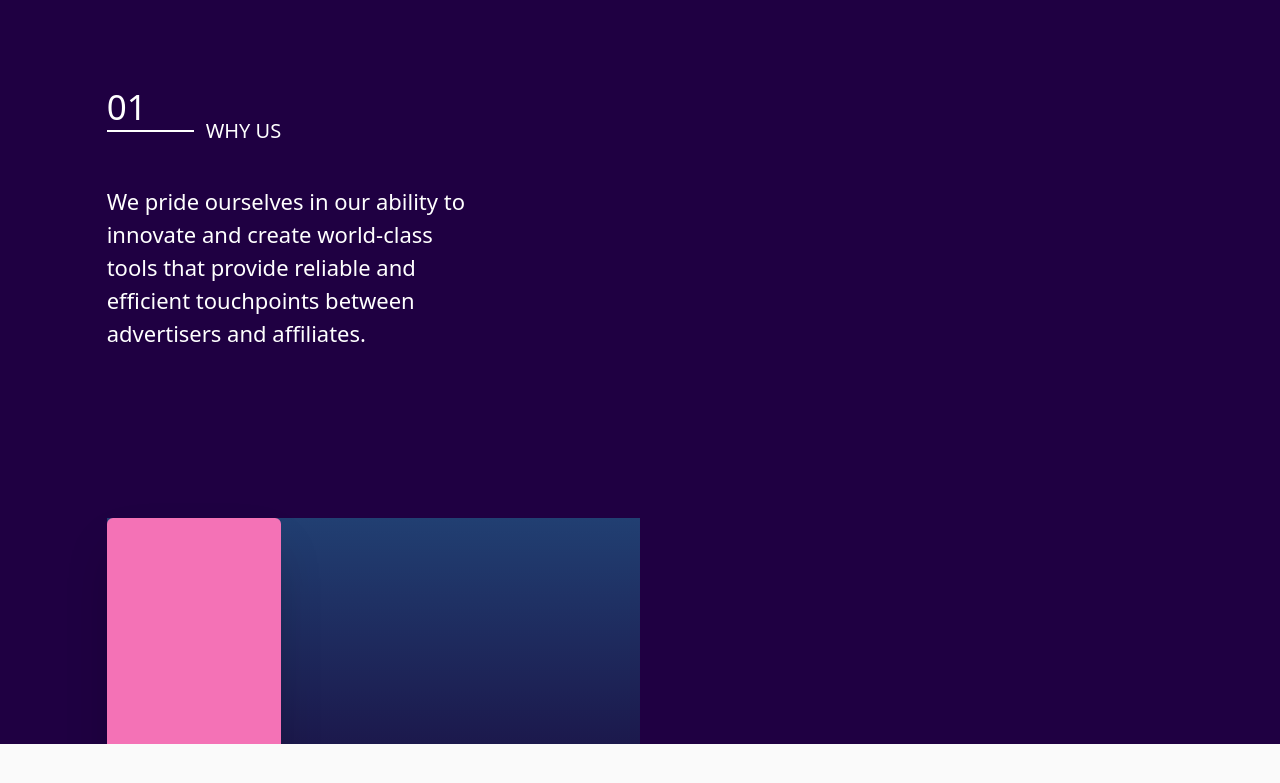
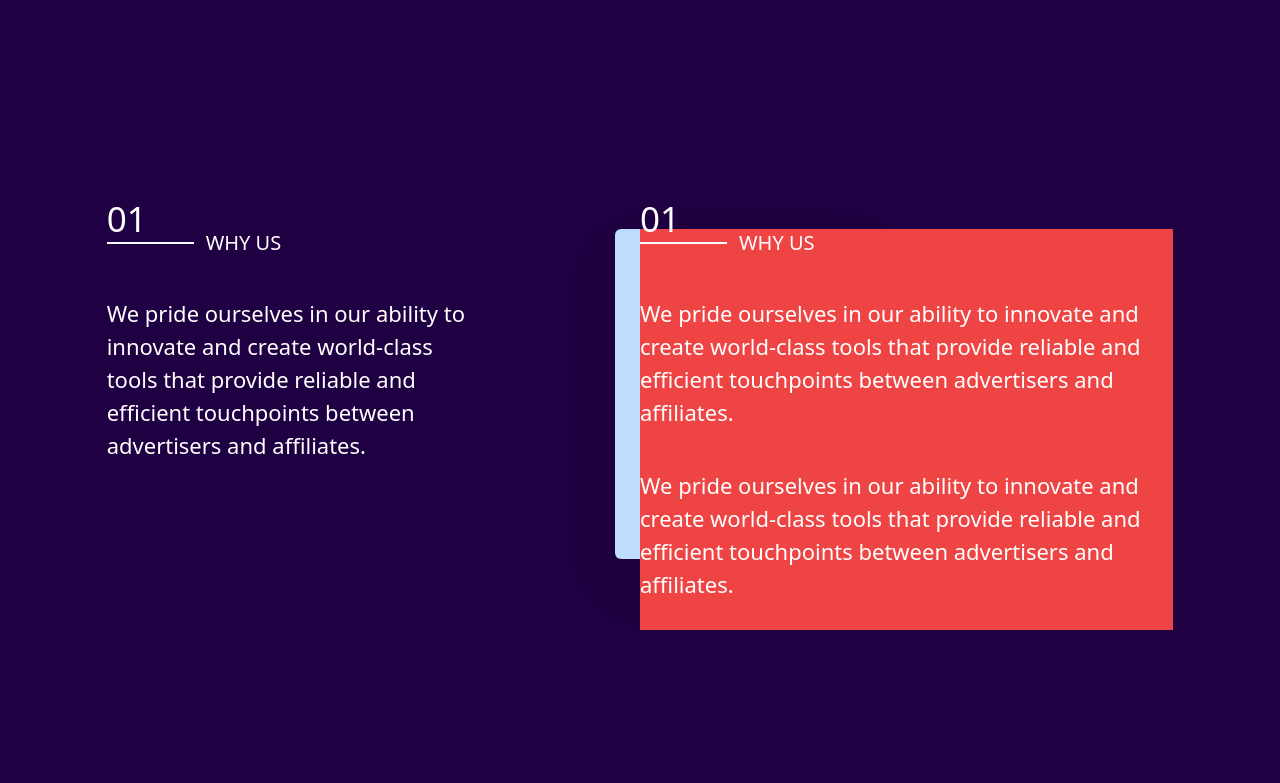
Before and after one commit to Ayomikuolatunji/paddle-frontend-assessment, a Next.js app: page /about in a window 1280 px wide. Shown: the part 1195-1978 px from the top of the page. Before the commit the page ends 1939 px from the top, so only its background shows below. Built offline with nearby package versions, Linux system fonts and the light colour scheme.

Commit message:
still on whyUs

```diff
--- a/layouts/about/Hero.About.tsx
+++ b/layouts/about/Hero.About.tsx
@@ -9,7 +9,7 @@ const Hero = () => {
        <div className='bg-pink-400 h-[330px] w-[260px] rounded-md shadow-2xl sm:opacity-[1] z-20 opacity-0 absolute top-[20%] right-[12%]'>
        </div>
 
-       <div className="bg-gradient-to-r from-[#213F72] z-10 to-[#19073B]  w-full h-[inherent] absolute top-0 left-0 right-0 bottom-0 backdrop-blur-md backdrop-brightness-150 md:backdrop-filter-none">
+       <div className="bg-gradient-to-r from-[#213F72] z-10 to-[#19073B]  w-full h-[inherent] absolute top-0 left-0 right-0 bottom-0 backdrop-blur-md backdrop-brightness-150 md:backdrop-filter-16">
        </div>
 
      </div>
--- a/layouts/about/WhyUs.tsx
+++ b/layouts/about/WhyUs.tsx
@@ -24,7 +24,7 @@ const WhyUs:React.FC = () => {
 
 
   return (
-    <div className='sm:w-10/12 mx-auto w-full mt-28 sm:px-0 px-3 h-[627px]'>
+    <div className='sm:w-10/12 mx-auto w-full my-28 sm:mt-56 sm:px-0 px-3 h-[627px]'>
         <div className="main-wrapper grid sm:grid-cols-2 grid-cols-1">
 
             <div className="first-grid">
@@ -50,17 +50,35 @@ const WhyUs:React.FC = () => {
 
                     </div>
                 </div>
-            </div>
-
-            <div className="second-grid relative w-full">
-                <div className="lefts w-[50%] h-[inherent] flex items-center justify-center relative">
-
-                    <div className='bg-pink-400 h-[330px] w-[260px] rounded-md shadow-2xl sm:opacity-[1] z-20 opacity-0 '>
+                <div className="second-grid relative w-full">
+                    <div className="lefts sm:w-[50%] w-full h-[inherent] flex items-center justify-center relative">
+                        <div className='bg-blue-200 h-[330px] w-[260px] rounded-md shadow-2xl sm:opacity-[1] z-20  absolute top-[20%] sm:right-[12%]'>
+                        </div>
                     </div>
-
-                    <div className="bg-gradient-to-r from-[#213F72] z-10 to-[#19073B]  w-full h-[inherent]  backdrop-blur-md backdrop-brightness-150 md:backdrop-filter-none">
-                    </div>
-
+                    <div className="bg-red-500 bottom-0 absolute top-0 left-0 right-0 flex justify-start flex-col">
+                          <div className="readmore flex items-center relative">
+                                <span className="text absolute top-0 left-0 -mt-5 opacity-[1] sm:-mt-9 text-[#ffffff] text-[18px] font-medium sm:text-[35px]">
+                                    01
+                                </span>
+                                <span className='bg-[#FFFFFF] h-[2px] w-[87px] block'></span>
+                                <p className='text-[#FFFFFF] ml-3 cursor-pointer text-xl uppercase text-medium'>Why us
+                                </p>
+                            </div>
+                            <div className="text-content">
+                                <div className="content-wrapper  w-full">
+                                    <p className='text-[22px] text-[#FFFFFF] mt-10 '>
+                                    We pride ourselves in our ability to innovate and create world-class tools that provide reliable and efficient touchpoints between advertisers and affiliates.
+                                    </p>
+                                </div>
+                            </div>
+                            <div className="text-content">
+                                <div className="content-wrapper  w-full">
+                                    <p className='text-[22px] text-[#FFFFFF] mt-10 '>
+                                    We pride ourselves in our ability to innovate and create world-class tools that provide reliable and efficient touchpoints between advertisers and affiliates.
+                                    </p>
+                                </div>
+                            </div>
+                        </div>
                 </div>
             </div>
     </div>
```
